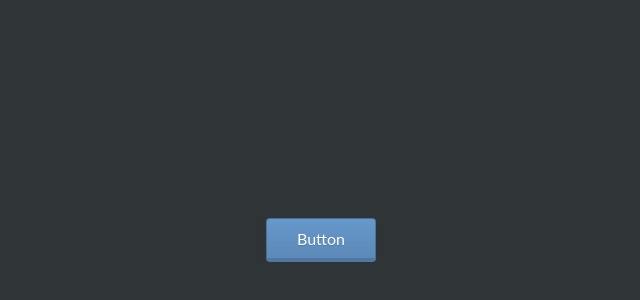
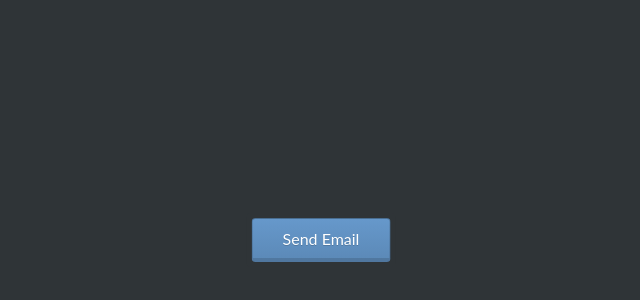
Before and after one commit to banister/banister.github.io, a plain HTML site: page index.html in a window 1280 px wide. Shown: the part 160-460 px from the top of the page, without its empty margins (319-959 px from the left). Drawn offline with Linux system fonts and the light colour scheme.

Commit message:
Change button text

```diff
--- a/index.html
+++ b/index.html
@@ -7,7 +7,7 @@
 <body>
 <div class="content">
 	<div class="container center">
-		<a id="MyButton" href="#" class="btn-gradient blue">Button</a>
+		<a id="MyButton" href="#" class="btn-gradient blue">Send Email</a>
 	</div>
 </div>
 </body>
```
